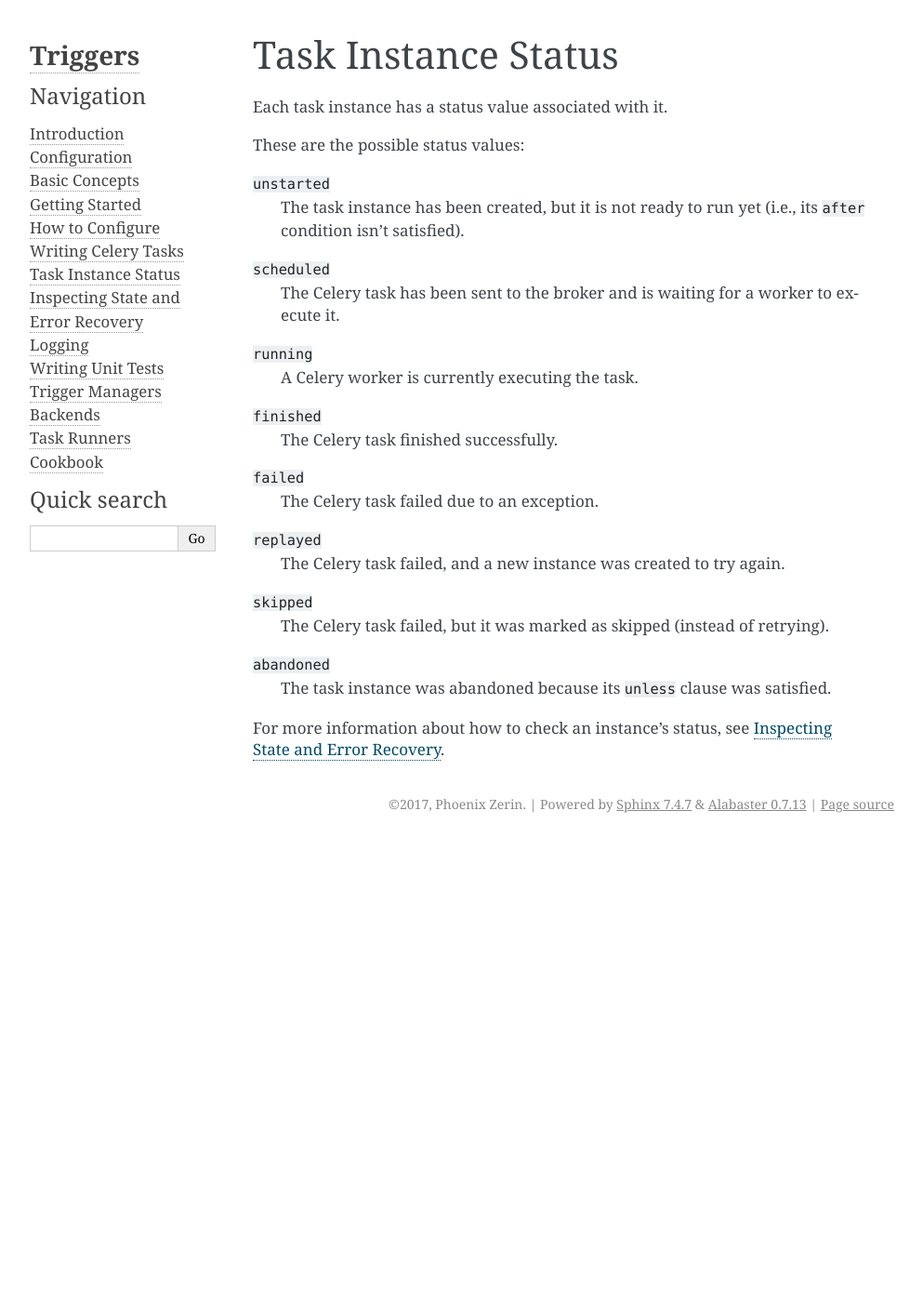
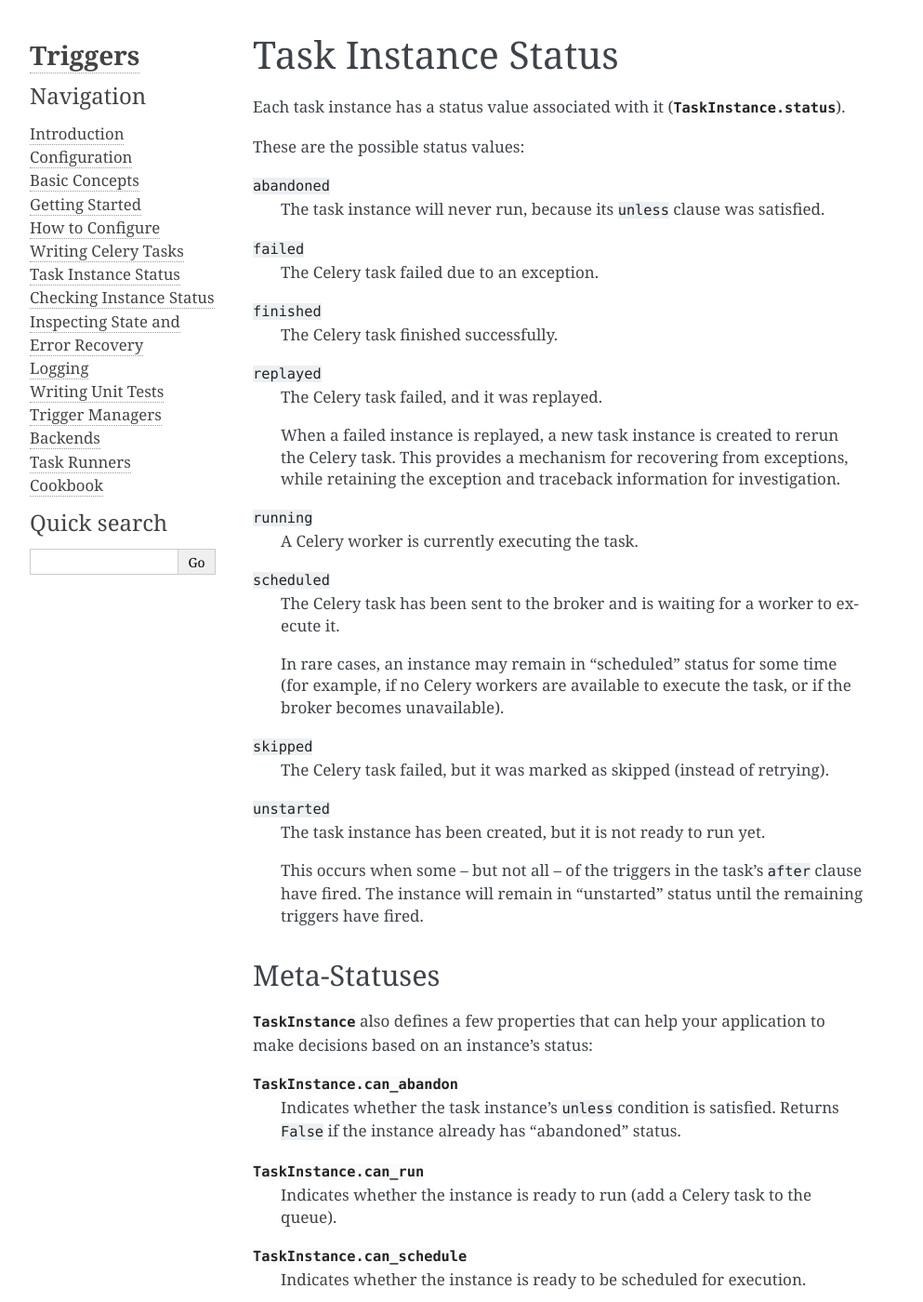
Before and after one commit to lenddoefl/triggers, a Sphinx documentation site: the page built from docs/status.rst, in a window 1280 px wide and 1400 px high. Shown: the whole window at 93% size, without its empty margins (148-1141 px from the left). Built offline with Sphinx 7.4.7, drawn with Linux system fonts in a browser that asks for light colours; some of the changed text lies outside the part shown.

Commit message:
Added more content to `status.rst`.

```diff
--- a/docs/status.rst
+++ b/docs/status.rst
@@ -1,35 +1,108 @@
 ====================
 Task Instance Status
 ====================
-Each task instance has a status value associated with it.
+Each task instance has a status value associated with it
+(:py:attr:`TaskInstance.status`).
 
 These are the possible status values:
 
-``unstarted``
-   The task instance has been created, but it is not ready to run yet (i.e., its
-   ``after`` condition isn't satisfied).
+``abandoned``
+   The task instance will never run, because its ``unless`` clause was
+   satisfied.
+
+``failed``
+   The Celery task failed due to an exception.
+
+``finished``
+   The Celery task finished successfully.
+
+``replayed``
+   The Celery task failed, and it was replayed.
+
+   When a failed instance is replayed, a new task instance is created to rerun
+   the Celery task.  This provides a mechanism for recovering from exceptions,
+   while retaining the exception and traceback information for investigation.
+
+``running``
+   A Celery worker is currently executing the task.
 
 ``scheduled``
    The Celery task has been sent to the broker and is waiting for a worker to
    execute it.
 
-``running``
-   A Celery worker is currently executing the task.
-
-``finished``
-   The Celery task finished successfully.
-
-``failed``
-   The Celery task failed due to an exception.
-
-``replayed``
-   The Celery task failed, and a new instance was created to try again.
+   In rare cases, an instance may remain in "scheduled" status for some time
+   (for example, if no Celery workers are available to execute the task, or if
+   the broker becomes unavailable).
 
 ``skipped``
    The Celery task failed, but it was marked as skipped (instead of retrying).
 
-``abandoned``
-   The task instance was abandoned because its ``unless`` clause was satisfied.
+``unstarted``
+   The task instance has been created, but it is not ready to run yet.
 
+   This occurs when some – but not all – of the triggers in the task's ``after``
+   clause have fired.  The instance will remain in "unstarted" status until the
+   remaining triggers have fired.
+
+-------------
+Meta-Statuses
+-------------
+:py:class:`TaskInstance` also defines a few properties that can help your
+application to make decisions based on an instance's status:
+
+:py:attr:`TaskInstance.can_abandon`
+   Indicates whether the task instance's ``unless`` condition is satisfied.
+   Returns ``False`` if the instance already has "abandoned" status.
+
+:py:attr:`TaskInstance.can_run`
+   Indicates whether the instance is ready to run (add a Celery task to the
+   queue).
+
+:py:attr:`TaskInstance.can_schedule`
+   Indicates whether the instance is ready to be scheduled for execution.
+
+   This property is generally only used internally.
+
+   .. important::
+
+      This property does **not** indicate that the instance is ready to *run*;
+      use :py:attr:`TaskInstance.can_run` for that.
+
+:py:attr:`TaskInstance.can_replay`
+   Indicates whether the instance can be replayed.
+
+:py:attr:`TaskInstance.can_skip`
+   Indicates whether the instance can be skipped.
+
+:py:attr:`TaskInstance.is_resolved`
+   Indicates whether this instance has a "final" status.  Once an instance is
+   resolved, no further operations may be performed on it.
+
+   Examples of resolved instances include:
+
+   - Celery task finished successfully (nothing left to do).
+   - ``unless`` clause satisfied (task must not run).
+   - Celery task failed, but the failed instance was replayed (a new instance
+     was created for the replay).
+   - Celery task failed, but the failed instance was skipped (nothing left to
+     do).
+
+   If an instance's ``is_resolved`` attribute is ``False``, this means that it
+   is currently in progress and/or requires some kind of change before it can be
+   resolved.  Some examples include:
+
+   - The instance hasn't been run yet because it is waiting for additional
+     triggers (no action necessary).
+   - The instance has been scheduled for execution, but it is waiting for a
+     Celery worker to become available (no action necessary).
+   - The instance is currently being executed by a Celery worker (no action
+     necessary).
+   - The instance is in failed state (needs to be replayed or skipped).
+
+   Note that most of the time, an unresolved instance is not a bad thing.
+
+========================
+Checking Instance Status
+========================
 For more information about how to check an instance's status, see
 :doc:`inspecting`.
```
